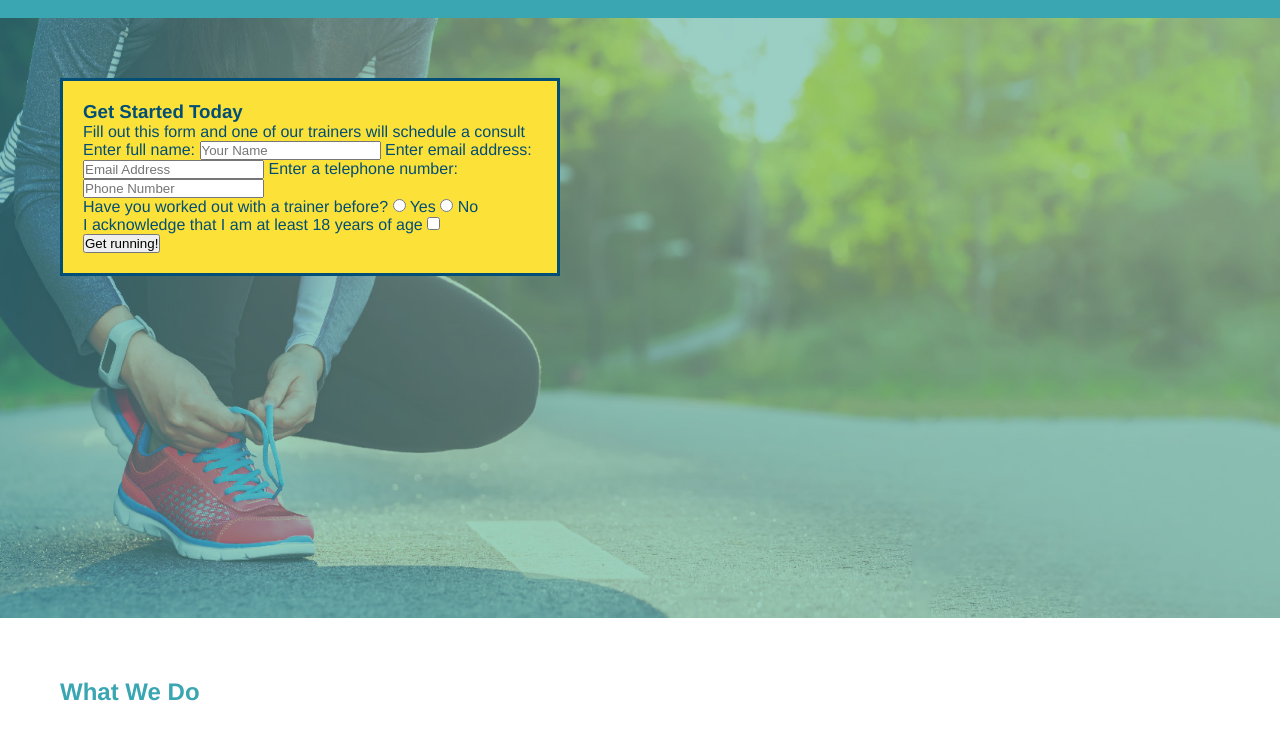
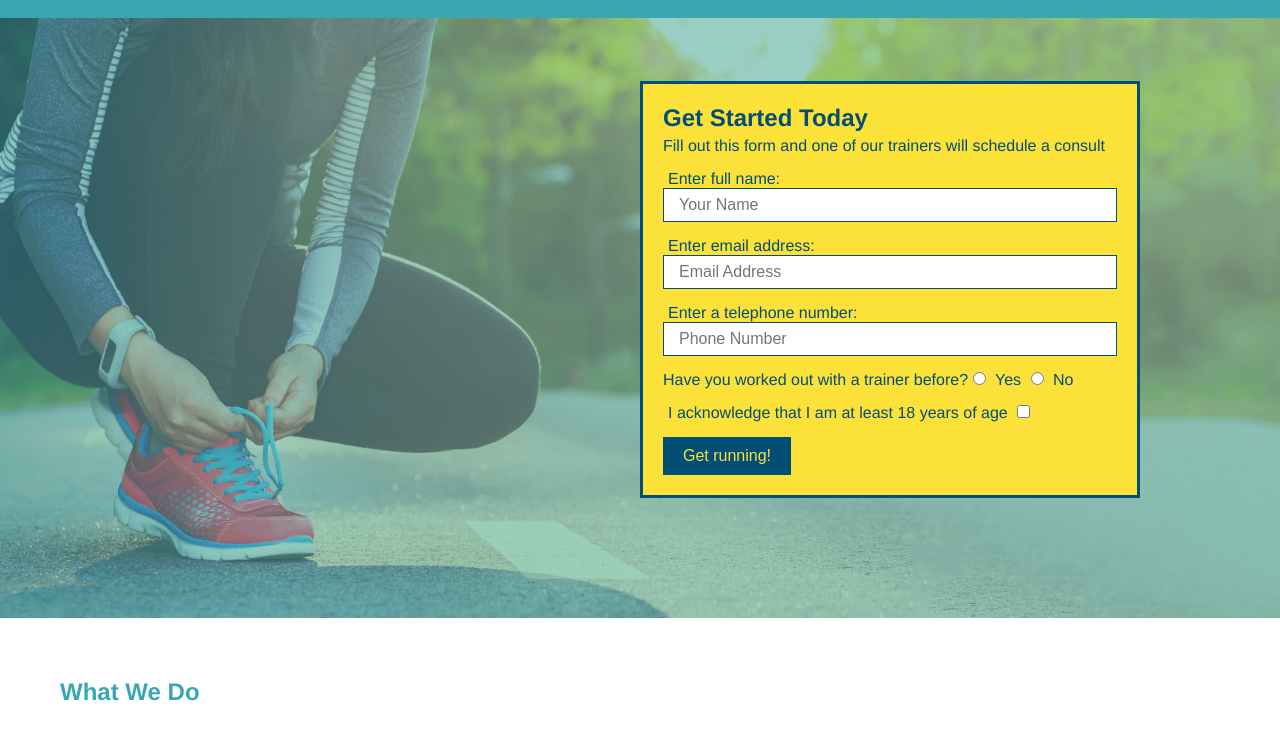
Before and after one commit to david-alan-leblanc/run-buddy, a plain HTML site: page index.html in a window 1280 px wide. Shown: the part 64-800 px from the top of the page. Drawn offline with Linux system fonts and the light colour scheme.

Commit message:
added styling to the hero form

```diff
--- a/assets/css/style.css
+++ b/assets/css/style.css
@@ -76,13 +76,49 @@ section {
   height: 600px;
   background-size: cover;
   background-position: center;
+  position: relative;
 }
 /* Hero Style End */
 
 .hero-form {
+  border: solid 3px #024e76;
+  background-color: #fce138;
+  padding: 20px;
+  width: 500px;
   color: #024e76;
-  background-color: #fce138;
-  width: 500px;
-  padding: 20px;
-  border: solid 3px #024e76;
+  position: absolute;
+  bottom: 120px;
+  right: 140px;
 }
+
+.hero-form h3 {
+  font-size: 24px;
+  margin: 0;
+}
+
+.hero-form p {
+  margin: 5px 0 15px 0;
+}
+
+.form-input {
+  border: 1px solid #024e76;
+  display: block;
+  padding: 7px 15px;
+  font-size: 16px;
+  color: #024e76;
+  width: 100%;
+  margin-bottom: 15px;
+}
+
+.hero-form label {
+  margin: 0 5px;
+}
+
+.hero-form button {
+  color: #fce138;
+  background-color: #024e76;
+  border: none;
+  padding: 10px 20px;
+  font-size: 16px;
+}
+/* HERO STYLES END */
--- a/index.html
+++ b/index.html
@@ -43,11 +43,13 @@
             <!-- Add form element -->
             <form>
                 <label for="name">Enter full name:</label>
-                <input type="text" placeholder="Your Name" name="name" id="name" />
+                <input type="text" placeholder="Your Name" name="name" id="name" class="form-input"/>
+
                 <label for="email">Enter email address:</label>
-                <input type="email" placeholder="Email Address" name="email" id="email" />
+                <input type="email" placeholder="Email Address" name="email" id="email" class="form-input"/>
+
                 <label for="phone">Enter a telephone number:</label>
-                <input type="tel" placeholder="Phone Number" name="phone" id="phone" />
+                <input type="tel" placeholder="Phone Number" name="phone" id="phone" class="form-input"/>
                 <p>
                     Have you worked out with a trainer before?
                     <input type="radio" name="trainer-confirm" id="trainer-yes" />
```
